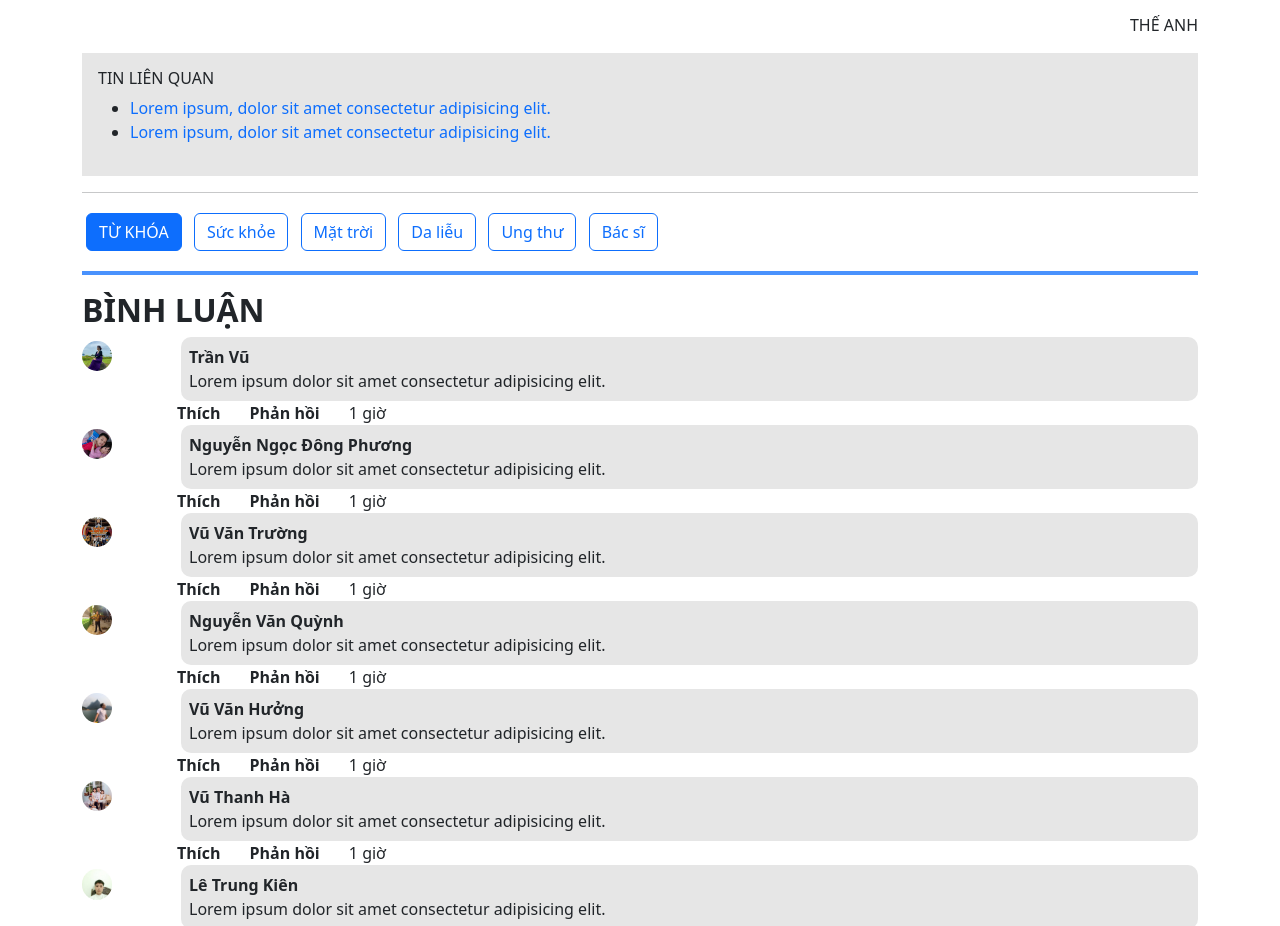
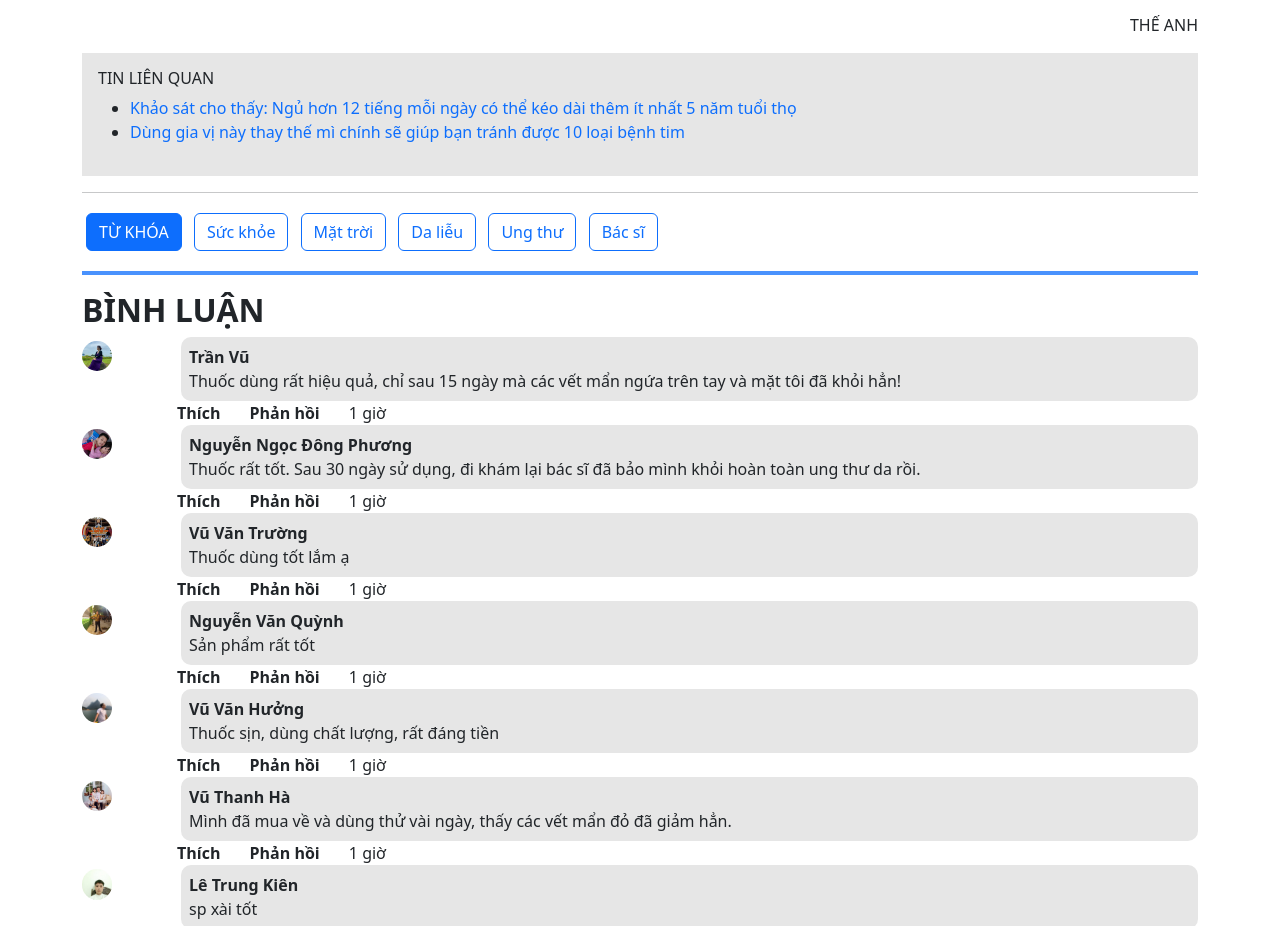
Before and after one commit to rysonof/rysonof.github.io, a plain HTML site: page index.html in a window 1280 px wide. Shown: the part 4295-5221 px from the top of the page. Drawn offline with nearby package versions, Linux system fonts and the light colour scheme.

Commit message:
input data
comments

```diff
--- a/index.html
+++ b/index.html
@@ -166,13 +166,13 @@
             <ul>
                 <li>
                     <a href="#" class="text-decoration-none">
-                        Lorem ipsum, dolor sit amet consectetur adipisicing elit.
+                        Khảo sát cho thấy: Ngủ hơn 12 tiếng mỗi ngày có thể kéo dài thêm ít nhất 5 năm tuổi thọ
                     </a>
                 </li>
 
                 <li>
                     <a href="#" class="text-decoration-none">
-                        Lorem ipsum, dolor sit amet consectetur adipisicing elit.
+                        Dùng gia vị này thay thế mì chính sẽ giúp bạn tránh được 10 loại bệnh tim
                     </a>
                 </li>
             </ul>
@@ -213,7 +213,7 @@
                             </div>
                             <!-- Comment Content -->
                             <div>
-                                Lorem ipsum dolor sit amet consectetur adipisicing elit.
+                                Thuốc dùng rất hiệu quả, chỉ sau 15 ngày mà các vết mẩn ngứa trên tay và mặt tôi đã khỏi hẳn!
                             </div>
                         </div>
 
@@ -241,7 +241,7 @@
                             </div>
                             <!-- Comment Content -->
                             <div>
-                                Lorem ipsum dolor sit amet consectetur adipisicing elit.
+                                Thuốc rất tốt. Sau 30 ngày sử dụng, đi khám lại bác sĩ đã bảo mình khỏi hoàn toàn ung thư da rồi.
                             </div>
                         </div>
 
@@ -269,7 +269,7 @@
                             </div>
                             <!-- Comment Content -->
                             <div>
-                                Lorem ipsum dolor sit amet consectetur adipisicing elit.
+                                Thuốc dùng tốt lắm ạ
                             </div>
                         </div>
 
@@ -297,7 +297,7 @@
                             </div>
                             <!-- Comment Content -->
                             <div>
-                                Lorem ipsum dolor sit amet consectetur adipisicing elit.
+                                Sản phẩm rất tốt
                             </div>
                         </div>
 
@@ -325,7 +325,7 @@
                             </div>
                             <!-- Comment Content -->
                             <div>
-                                Lorem ipsum dolor sit amet consectetur adipisicing elit.
+                                Thuốc sịn, dùng chất lượng, rất đáng tiền
                             </div>
                         </div>
 
@@ -353,7 +353,7 @@
                             </div>
                             <!-- Comment Content -->
                             <div>
-                                Lorem ipsum dolor sit amet consectetur adipisicing elit.
+                                Mình đã mua về và dùng thử vài ngày, thấy các vết mẩn đỏ đã giảm hẳn.
                             </div>
                         </div>
 
@@ -381,7 +381,7 @@
                             </div>
                             <!-- Comment Content -->
                             <div>
-                                Lorem ipsum dolor sit amet consectetur adipisicing elit.
+                                sp xài tốt
                             </div>
                         </div>
 
```
